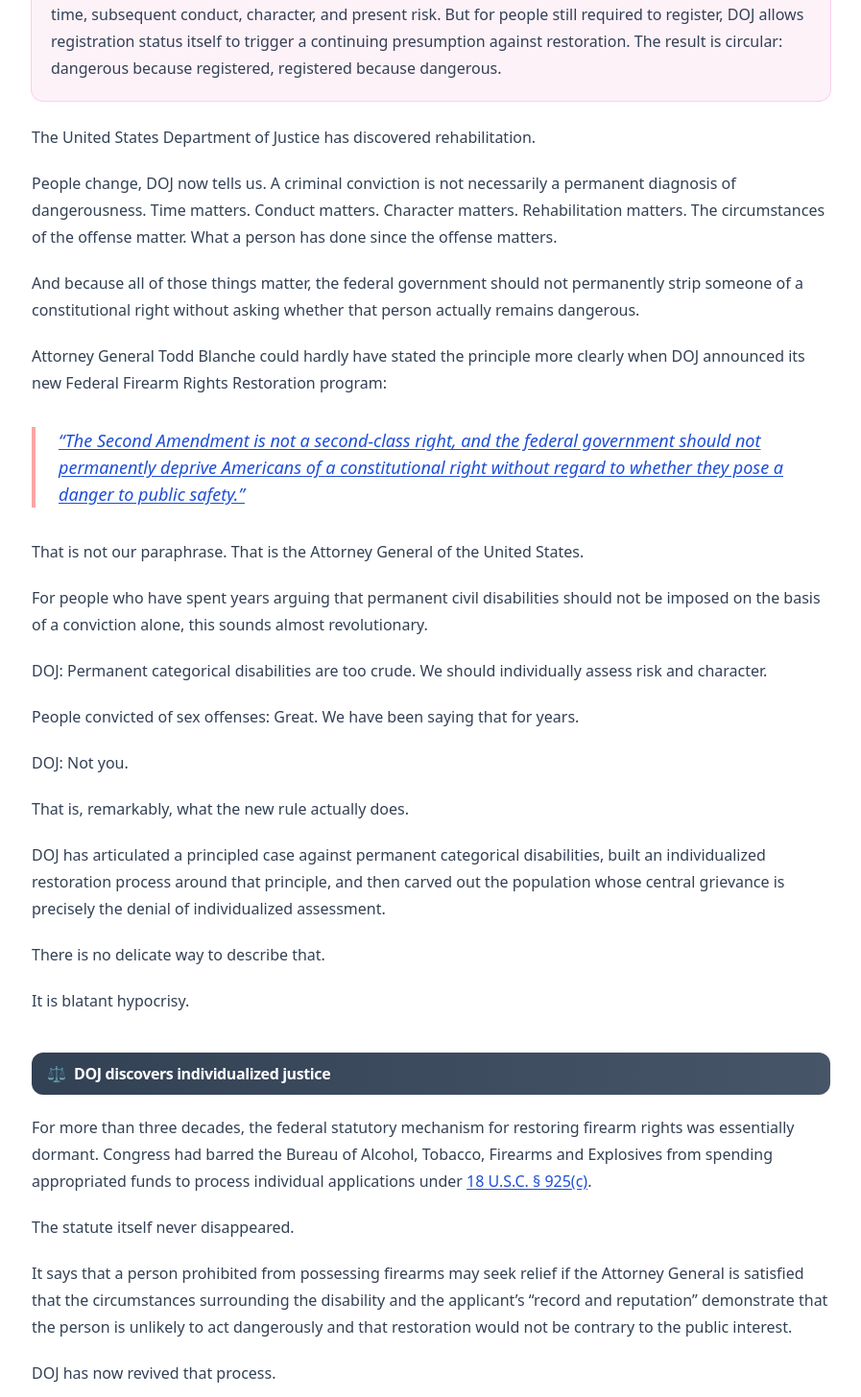
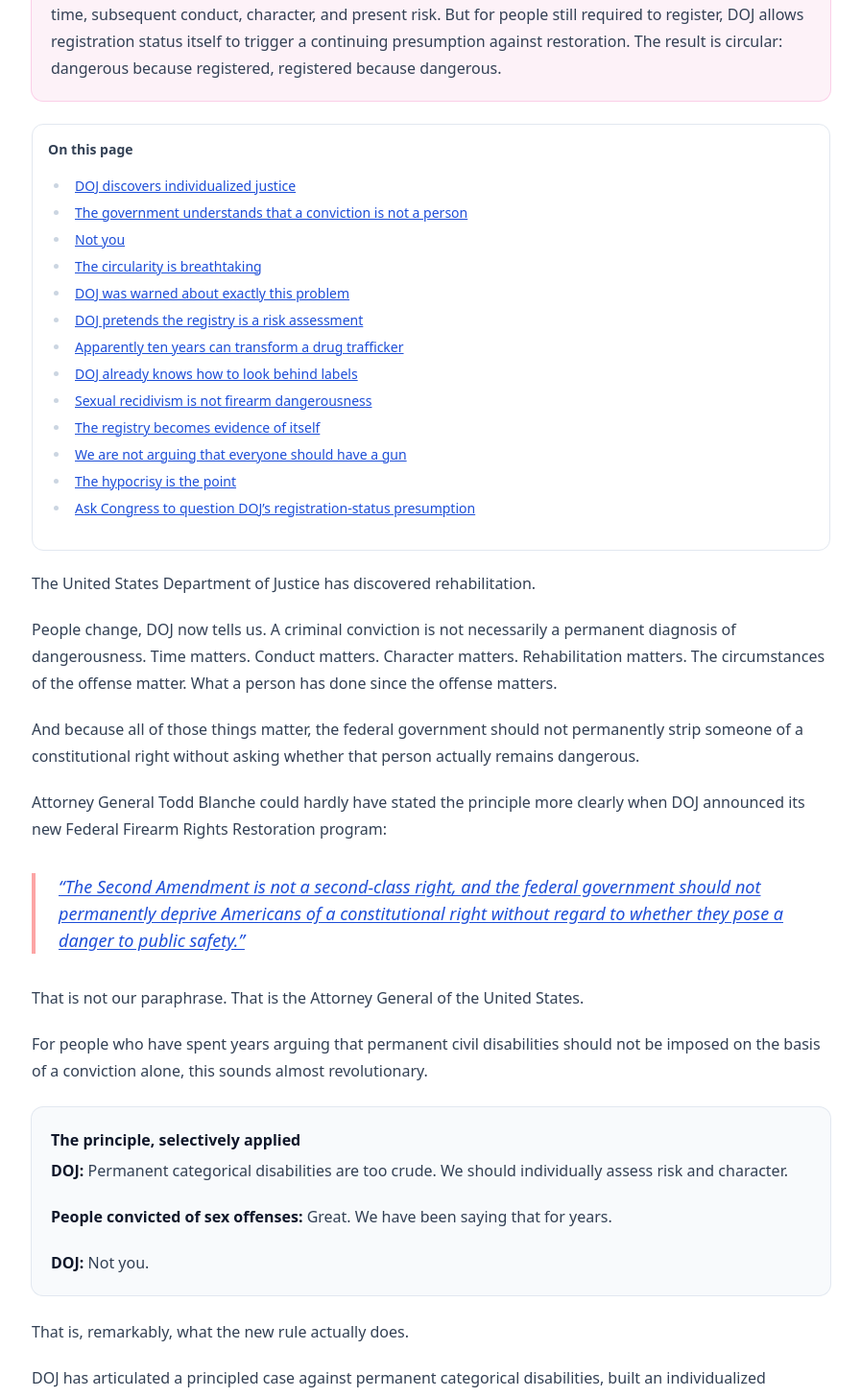
Before and after one commit to projectsolarrecon/Solar, a React (Vite) app: page /blog/not-you-doj-individualized-justice-registered-people in a window 1280 px wide. Shown: the part 840-2296 px from the top of the page at 96% size, without its empty margins (191-1088 px from the left). Built offline with nearby package versions, Linux system fonts and the light colour scheme.

Commit message:
Enhance readability and visual hierarchy for DOJ individualized justice post

```diff
--- a/src/pages/blog/NotYouDOJIndividualizedJustice.tsx
+++ b/src/pages/blog/NotYouDOJIndividualizedJustice.tsx
@@ -7,11 +7,15 @@ import {
   ContextualActionCard,
   Divider,
   PullQuote,
+  TOC,
 } from "../../components/solar";
 import type { ContextualActionConfig } from "../../data/advocacy/contextualAction";
 
 const linkCls =
   "text-blue-700 underline underline-offset-2 hover:text-blue-900";
+
+const supportingHeadingCls =
+  "mt-10 mb-4 text-2xl font-semibold tracking-tight text-slate-900";
 
 const contextualAction: ContextualActionConfig = {
   recipientId: "federal-lawmaker",
@@ -63,6 +67,8 @@ export default function NotYouDOJIndividualizedJustice(): JSX.Element {
           </p>
         </Callout>
 
+        <TOC />
+
         <p>The United States Department of Justice has discovered rehabilitation.</p>
 
         <p>
@@ -110,14 +116,19 @@ export default function NotYouDOJIndividualizedJustice(): JSX.Element {
           this sounds almost revolutionary.
         </p>
 
+        <Callout variant="neutral" title="The principle, selectively applied">
           <p>
-          DOJ: Permanent categorical disabilities are too crude. We should
-          individually assess risk and character.
+            <strong>DOJ:</strong> Permanent categorical disabilities are too crude.
+            We should individually assess risk and character.
           </p>
-
-        <p>People convicted of sex offenses: Great. We have been saying that for years.</p>
-
-        <p>DOJ: Not you.</p>
+          <p>
+            <strong>People convicted of sex offenses:</strong> Great. We have been
+            saying that for years.
+          </p>
+          <p>
+            <strong>DOJ:</strong> Not you.
+          </p>
+        </Callout>
 
         <p>That is, remarkably, what the new rule actually does.</p>
 
@@ -132,6 +143,7 @@ export default function NotYouDOJIndividualizedJustice(): JSX.Element {
 
         <p>It is blatant hypocrisy.</p>
 
+        <h2 className="sr-only">DOJ discovers individualized justice</h2>
         <BandHeader title="DOJ discovers individualized justice" icon="⚖️" />
 
         <p>
@@ -194,23 +206,17 @@ export default function NotYouDOJIndividualizedJustice(): JSX.Element {
 
         <p>It wants the person.</p>
 
+        <div className="my-6 space-y-1 [&>p]:my-0">
           <p>What happened?</p>
-
           <p>What did you actually do?</p>
-
           <p>What has happened since?</p>
-
           <p>How did you behave in prison?</p>
-
           <p>How did you behave on supervision?</p>
-
           <p>How many years have passed?</p>
-
           <p>What does your recent record show?</p>
-
           <p>What do people who know you say about your character?</p>
-
           <p>Are you dangerous now?</p>
+        </div>
 
         <p>This is the language of individualized justice.</p>
 
@@ -219,10 +225,9 @@ export default function NotYouDOJIndividualizedJustice(): JSX.Element {
           registration laws have been demanding for years.
         </p>
 
-        <BandHeader
-          title="The government understands that a conviction is not a person"
-          icon="🧭"
-        />
+        <h2 className={supportingHeadingCls}>
+          The government understands that a conviction is not a person
+        </h2>
 
         <p>
           The philosophical premise behind the new rule deserves attention
@@ -260,16 +265,16 @@ export default function NotYouDOJIndividualizedJustice(): JSX.Element {
 
         <p>That is the federal government making the argument.</p>
 
+        <div className="my-6 space-y-1 [&>p]:my-0">
           <p>Not SOLAR.</p>
-
           <p>Not a civil-rights organization.</p>
-
           <p>Not a defense attorney.</p>
-
           <p>The Department of Justice.</p>
+        </div>
 
         <p>And then DOJ gets to registered people.</p>
 
+        <h2 className="sr-only">Not you</h2>
         <BandHeader title="Not you" icon="🚫" />
 
         <p>The new regulation establishes several levels of presumptive disqualification.</p>
@@ -285,13 +290,12 @@ export default function NotYouDOJIndividualizedJustice(): JSX.Element {
 
         <p>Other serious offenses are treated differently.</p>
 
+        <div className="my-6 space-y-1 [&>p]:my-0">
           <p>Drug trafficking gets a ten-year presumption.</p>
-
           <p>So do threats of violence.</p>
-
           <p>So do manufacture, possession, transfer or use of explosives.</p>
-
           <p>So does certain firearm-related conduct.</p>
+        </div>
 
         <p>
           After ten years from completion of the sentence, those categorical
@@ -323,10 +327,9 @@ export default function NotYouDOJIndividualizedJustice(): JSX.Element {
 
         <p>The presumption lasts as long as the registration obligation does.</p>
 
+        <div className="my-6 space-y-1 [&>p]:my-0">
           <p>That may mean ten years.</p>
-
           <p>It may mean twenty-five years.</p>
-
           <p>
             It may mean{" "}
             <a
@@ -339,6 +342,7 @@ export default function NotYouDOJIndividualizedJustice(): JSX.Element {
             </a>
             .
           </p>
+        </div>
 
         <p>
           And unlike the individualized firearms-restoration process DOJ just
@@ -349,6 +353,7 @@ export default function NotYouDOJIndividualizedJustice(): JSX.Element {
 
         <p>It was produced by a statute.</p>
 
+        <h2 className="sr-only">The circularity is breathtaking</h2>
         <BandHeader title="The circularity is breathtaking" icon="🔄" />
 
         <p>Here is the problem in its simplest form:</p>
@@ -362,10 +367,13 @@ export default function NotYouDOJIndividualizedJustice(): JSX.Element {
 
         <p>That is the circle.</p>
 
+        <Callout variant="warning" title="The circular logic">
           <p>
-          The government first creates the label because it assumes danger, then
-          later cites the label as proof of the danger it originally assumed.
+            The government first creates the label because it assumes danger,
+            then later cites the label as proof of the danger it originally
+            assumed.
           </p>
+        </Callout>
 
         <p>Nothing new has been established.</p>
 
@@ -420,7 +428,7 @@ export default function NotYouDOJIndividualizedJustice(): JSX.Element {
 
         <p>They did.</p>
 
-        <BandHeader title="DOJ was warned about exactly this problem" icon="📣" />
+        <h2 className={supportingHeadingCls}>DOJ was warned about exactly this problem</h2>
 
         <p>
           During the rulemaking process, commenters specifically objected to
@@ -450,18 +458,18 @@ export default function NotYouDOJIndividualizedJustice(): JSX.Element {
           program is supposed to solve.
         </p>
 
+        <div className="my-6 space-y-1 [&>p]:my-0">
           <p>DOJ heard the argument.</p>
-
           <p>DOJ understood the argument.</p>
-
           <p>DOJ rejected it.</p>
+        </div>
 
         <p>
           And the government’s explanation may be even more revealing than the
           rule itself.
         </p>
 
-        <BandHeader title="DOJ pretends the registry is a risk assessment" icon="🎯" />
+        <h2 className={supportingHeadingCls}>DOJ pretends the registry is a risk assessment</h2>
 
         <p>
           According to DOJ,{" "}
@@ -529,6 +537,9 @@ export default function NotYouDOJIndividualizedJustice(): JSX.Element {
           classification system built substantially from the offense alone.
         </p>
 
+        <Divider />
+
+        <h2 className="sr-only">Apparently ten years can transform a drug trafficker</h2>
         <BandHeader
           title="Apparently ten years can transform a drug trafficker"
           icon="⏳"
@@ -590,15 +601,19 @@ export default function NotYouDOJIndividualizedJustice(): JSX.Element {
 
         <p>Imagine the comparison.</p>
 
+        <div className="not-prose my-6 grid gap-4 md:grid-cols-2">
+          <Callout variant="neutral" title="Drug trafficking">
             <p>
               One person participated in a serious drug-trafficking operation.
               Weapons may have been present. Associates may have used violence. A
               gun charge may never have resulted in conviction. Ten years after
-          sentence completion, DOJ is prepared to examine the actual person: his
-          criminal history, his conduct, his character, his prison record, his
-          supervision history and his intervening years.
+              sentence completion, DOJ is prepared to examine the actual person:
+              his criminal history, his conduct, his character, his prison
+              record, his supervision history and his intervening years.
             </p>
+          </Callout>
 
+          <Callout variant="policy" title="Continuing registration">
             <p>
               Another person was convicted of simple possession arising from
               nonviolent, non-coercive, noncontact, online-only conduct by the
@@ -606,8 +621,9 @@ export default function NotYouDOJIndividualizedJustice(): JSX.Element {
               physical contact occurred. No coercion was alleged. Twenty years
               later, he has no subsequent convictions and an exemplary record.
             </p>
-
             <p>But he lives in a jurisdiction requiring him to remain registered.</p>
+          </Callout>
+        </div>
 
         <p>DOJ’s answer is not:</p>
 
@@ -634,7 +650,7 @@ export default function NotYouDOJIndividualizedJustice(): JSX.Element {
 
         <p>It is a population-specific exception to it.</p>
 
-        <BandHeader title="DOJ already knows how to look behind labels" icon="🔎" />
+        <h2 className={supportingHeadingCls}>DOJ already knows how to look behind labels</h2>
 
         <p>
           The inconsistency becomes even more difficult to excuse when we look
@@ -681,15 +697,13 @@ export default function NotYouDOJIndividualizedJustice(): JSX.Element {
 
         <p>The federal government is perfectly capable of distinguishing among:</p>
 
+        <div className="my-6 space-y-1 [&>p]:my-0">
           <p>a sex offense,</p>
-
           <p>a violent offense,</p>
-
           <p>a firearm offense,</p>
-
           <p>the actual conduct underlying a conviction,</p>
-
           <p>and an individualized risk determination.</p>
+        </div>
 
         <p>
           Indeed, the current BOP Program Statement expressly lists § 2251 and
@@ -754,7 +768,7 @@ export default function NotYouDOJIndividualizedJustice(): JSX.Element {
 
         <p>The registration label is independently doing the work.</p>
 
-        <BandHeader title="Sexual recidivism is not firearm dangerousness" icon="📊" />
+        <h2 className={supportingHeadingCls}>Sexual recidivism is not firearm dangerousness</h2>
 
         <p>
           DOJ also responded to commenters who argued that some registered
@@ -773,13 +787,12 @@ export default function NotYouDOJIndividualizedJustice(): JSX.Element {
           to answer.
         </p>
 
+        <div className="my-6 space-y-1 [&>p]:my-0">
           <p>Suppose we grant DOJ every benefit of the doubt.</p>
-
           <p>Suppose some studies underestimate sexual recidivism.</p>
-
           <p>Suppose longer follow-up produces higher cumulative rates.</p>
-
           <p>Suppose sexual offending presents unique measurement difficulties.</p>
+        </div>
 
         <p>None of that establishes the proposition that matters here:</p>
 
@@ -813,10 +826,14 @@ export default function NotYouDOJIndividualizedJustice(): JSX.Element {
 
         <p>Again:</p>
 
+        <div className="my-6 space-y-1 [&>p]:my-0">
           <p>Individualized assessment when DOJ wants it.</p>
+          <p>Categorical inference when the population changes.</p>
+        </div>
 
-        <p>Categorical inference when the population changes.</p>
+        <Divider />
 
+        <h2 className="sr-only">The registry becomes evidence of itself</h2>
         <BandHeader title="The registry becomes evidence of itself" icon="♻️" />
 
         <p>This has implications far beyond guns.</p>
@@ -844,15 +861,13 @@ export default function NotYouDOJIndividualizedJustice(): JSX.Element {
 
         <p>That is how a categorical system becomes self-validating.</p>
 
+        <div className="my-6 space-y-1 [&>p]:my-0">
           <p>The government assigns a person a status because of an old conviction.</p>
-
           <p>The status produces years or decades of restrictions.</p>
-
           <p>Other agencies encounter the status.</p>
-
           <p>They interpret the existence of the status as evidence of present risk.</p>
-
           <p>That perceived risk justifies additional restrictions.</p>
+        </div>
 
         <p>
           Then those additional restrictions become further evidence that this
@@ -871,7 +886,7 @@ export default function NotYouDOJIndividualizedJustice(): JSX.Element {
           restoring firearm rights to other people with felony convictions.
         </p>
 
-        <BandHeader title="We are not arguing that everyone should have a gun" icon="🧱" />
+        <h2 className={supportingHeadingCls}>We are not arguing that everyone should have a gun</h2>
 
         <p>
           This article does not require anyone to believe that every person
@@ -905,13 +920,12 @@ export default function NotYouDOJIndividualizedJustice(): JSX.Element {
           term.
         </p>
 
+        <div className="my-6 space-y-1 [&>p]:my-0">
           <p>If character matters, it matters.</p>
-
           <p>If conduct matters, it matters.</p>
-
           <p>If time matters, it matters.</p>
-
           <p>If individualized circumstances matter, they matter.</p>
+        </div>
 
         <p>
           And if registration status itself accurately establishes present
@@ -920,6 +934,7 @@ export default function NotYouDOJIndividualizedJustice(): JSX.Element {
           it.
         </p>
 
+        <h2 className="sr-only">The hypocrisy is the point</h2>
         <BandHeader title="The hypocrisy is the point" icon="⚠️" />
 
         <p>The hypocrisy here is not subtle.</p>
@@ -937,17 +952,14 @@ export default function NotYouDOJIndividualizedJustice(): JSX.Element {
           references and “other relevant individual circumstances.”
         </p>
 
+        <div className="my-6 space-y-1 [&>p]:my-0">
           <p>It recognizes that drug traffickers can change.</p>
-
           <p>It recognizes that people convicted of firearm offenses can change.</p>
-
           <p>It recognizes that people convicted of serious felonies can change.</p>
-
           <p>It recognizes that time without additional crime tells us something.</p>
-
           <p>It recognizes that the statute of conviction is not always enough.</p>
-
           <p>It recognizes that categorical exclusion can be too crude.</p>
+        </div>
 
         <p>
           It even tells courts and commenters that past conduct may justify
@@ -974,20 +986,14 @@ export default function NotYouDOJIndividualizedJustice(): JSX.Element {
 
         <p>And then it reaches the population that has spent years saying:</p>
 
+        <div className="my-6 space-y-1 [&>p]:my-0">
           <p>Please stop treating our past conviction as a permanent diagnosis.</p>
-
           <p>Please assess actual risk.</p>
-
           <p>Please distinguish offense categories from individual people.</p>
-
           <p>Please consider rehabilitation.</p>
-
           <p>Please consider the passage of time.</p>
-
-        <p>
-          Please stop assuming a legal label itself proves present
-          dangerousness.
-        </p>
+          <p>Please stop assuming a legal label itself proves present dangerousness.</p>
+        </div>
 
         <p>The Department of Justice has finally answered:</p>
 
```
Lines whose indentation alone changed are shown as unchanged.
